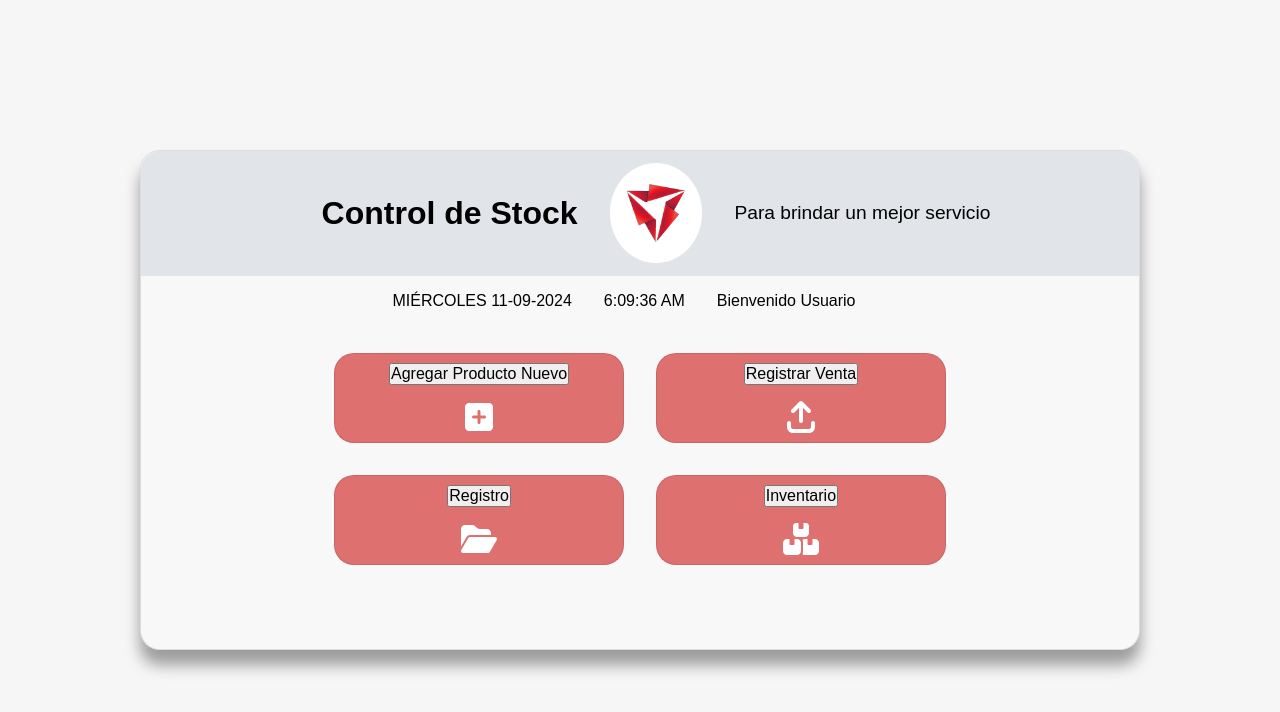
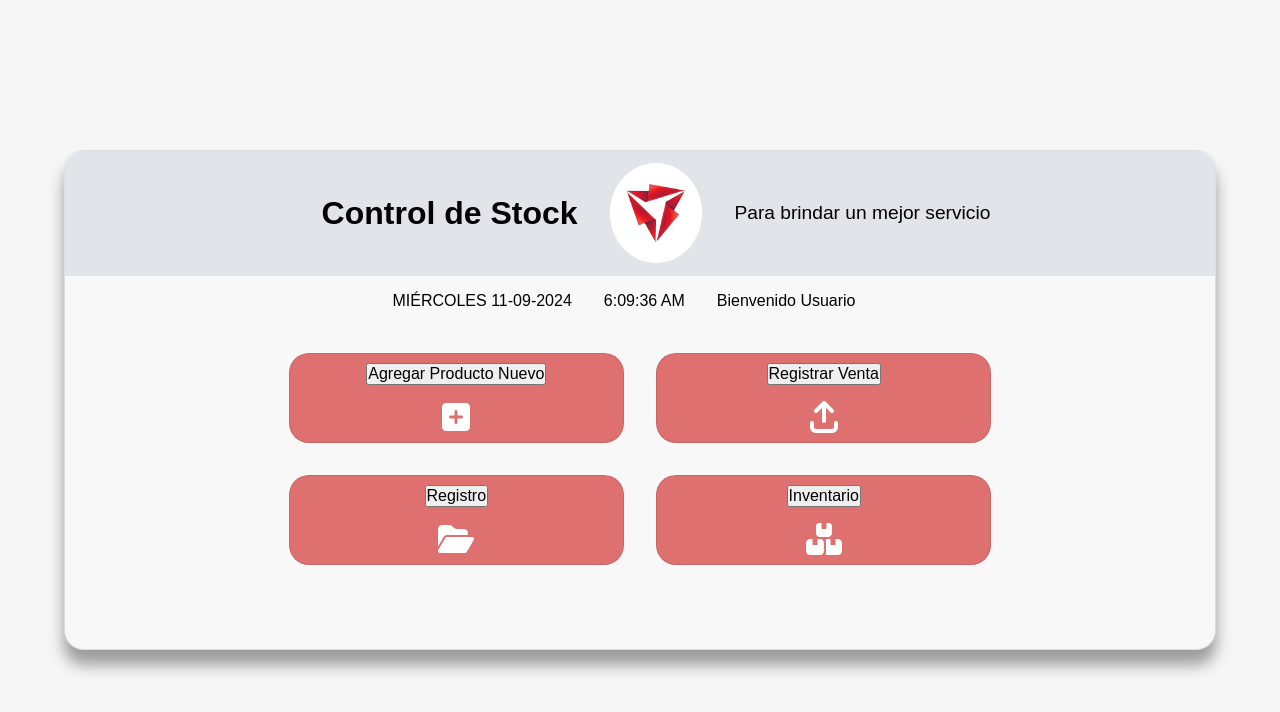
Before and after one commit to Ana-Kuenneth/ventuc-stock, a React (Vite) app: page / in a window 1280 px wide. Shown: the top 712 px of the page. Built offline with nearby package versions, Linux system fonts and the light colour scheme; no server answers.

Commit message:
Corrijo egiqueta global body por contenedorBody en el Home

```diff
--- a/src/Home.jsx
+++ b/src/Home.jsx
@@ -80,6 +80,7 @@ const Home = () => {
 
   return (
     <>
+      <div className="contenedorBody">
         <div className="contenedor">
           <div className="parte1">
             <h1 className="title">Control de Stock</h1>
@@ -147,6 +148,7 @@ const Home = () => {
             </div>
           </div>
         </div>
+      </div>
       {isProductModalOpen && (
         <Modal closeModal={() => setIsProductModalOpen(false)}>
           <ProductForm closeModal={() => setIsProductModalOpen(false)} />
--- a/src/styles/Home.css
+++ b/src/styles/Home.css
@@ -5,7 +5,7 @@
     font-family: 'Montserrat', sans-serif;
 }
 
-body {
+.contenedorBody {
     display: flex;
     flex-direction: row;
     justify-content: center;
@@ -14,6 +14,8 @@ body {
     height: 100vh;
     /* background-color: #e1e4e8; */
     background-color: #f6f6f6;
+    width: 100%;
+    margin-right: 3.3%;
 }
 
 /* Paleta de colores elegida
@@ -29,7 +31,7 @@ body {
 .contenedor {
     height: 500px;
     min-width: 1000px;
-    width: 100%;
+    width: 90%;
 
     display: flex;
     flex-direction: column;
```
Lines whose indentation alone changed are shown as unchanged.
